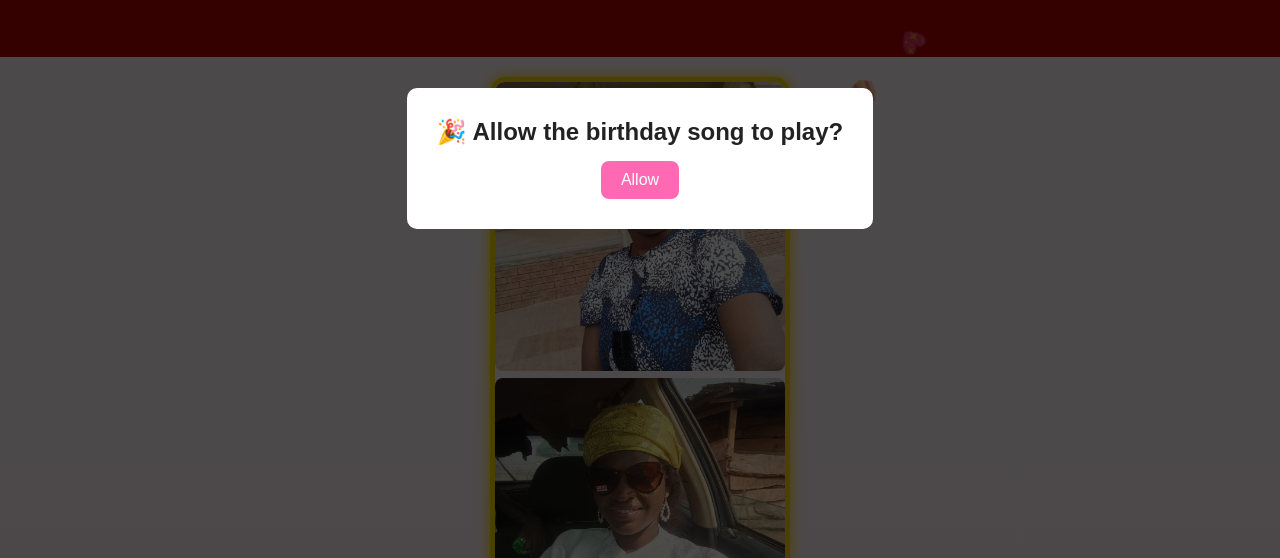
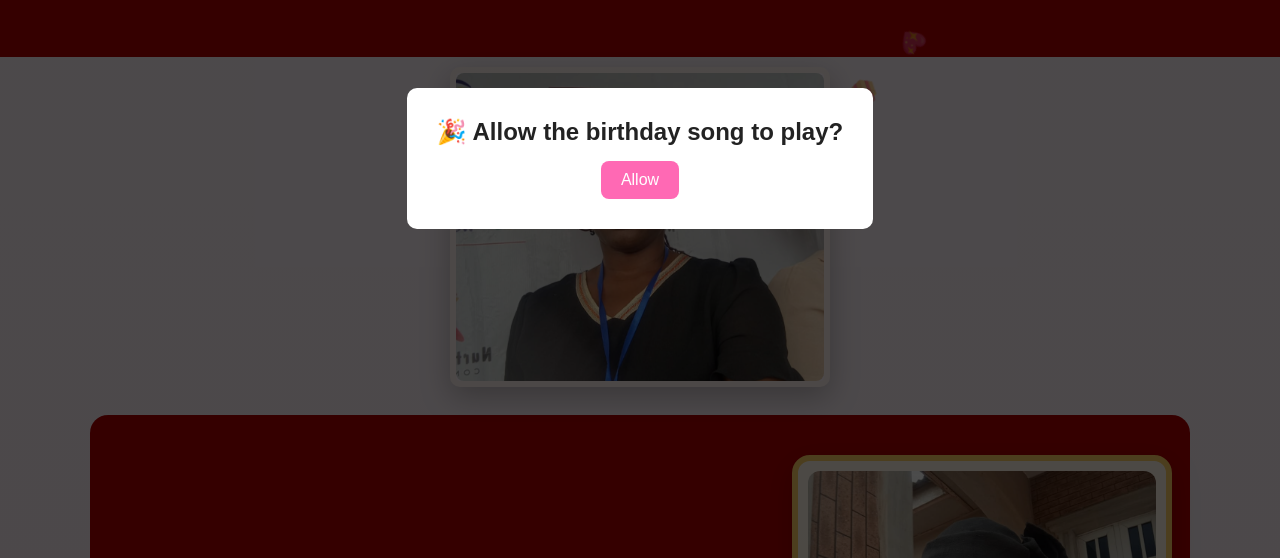
Before and after one commit to AYOOTUN2008/MRS.-OGUNYALE-S-BIRTHDAY, a plain HTML site: page index.html in a window 1280 px wide. Shown: the part 242-800 px from the top of the page. Drawn offline with nearby package versions, Linux system fonts and the light colour scheme.

Commit message:
Add files via upload

```diff
--- a/index.html
+++ b/index.html
@@ -83,45 +83,14 @@
     }
 
     /* Slideshow */
-   .slideshow {
-  position: relative;
-  width: 300px;       /* narrow width */
-  height: 500px;      /* taller height for portrait look */
-  margin: 20px auto;
-  border: 5px solid gold;
-  border-radius: 15px;
-  overflow: hidden;
-  box-shadow: 0 0 15px gold;
-}
-
-.slides {
-  display: flex;
-  animation: slideAnimation 6s infinite;
-  height: 100%;
-}
-
-.slides img {
-  width: 100%;
-  height: 100%;
-  object-fit: cover;   /* ensures portrait crop without stretching */
-  flex-shrink: 0;
-  transition: transform 1s ease-in-out;
-}
-
-
-
-.slide.active {
-  opacity: 1;
-}
-
-.slide img {
-  width: 100%;
-  height: 100%;
-  object-fit: cover;
-  border-radius: 8px;
-}
-
-    /* Wishes */
+  .slideshow-wrap{max-width:400px;margin:0px auto;padding:10px;}
+    .slideshow{width:100%;max-width:820px;border-radius:10px;
+      border:6px solid rgba(255,221,150,0.12);
+      box-shadow:0 10px 30px rgba(0,0,0,0.25);
+      overflow:hidden;position:relative;min-height:320px;}
+    .slide{position:absolute;inset:0;opacity:0;transition:.6s ease}
+    .slide.active{opacity:1}
+    .slide img{width:100%;height:100%;object-fit:cover;border-radius:8px}    /* Wishes */
     .wish{padding:40px 18px;max-width:1100px;margin:18px auto;border-radius:18px;
       display:grid;grid-template-columns:1fr 380px;gap:24px;align-items:center;}
     .wish.first{background:var(--red-hero);color:white}
```
